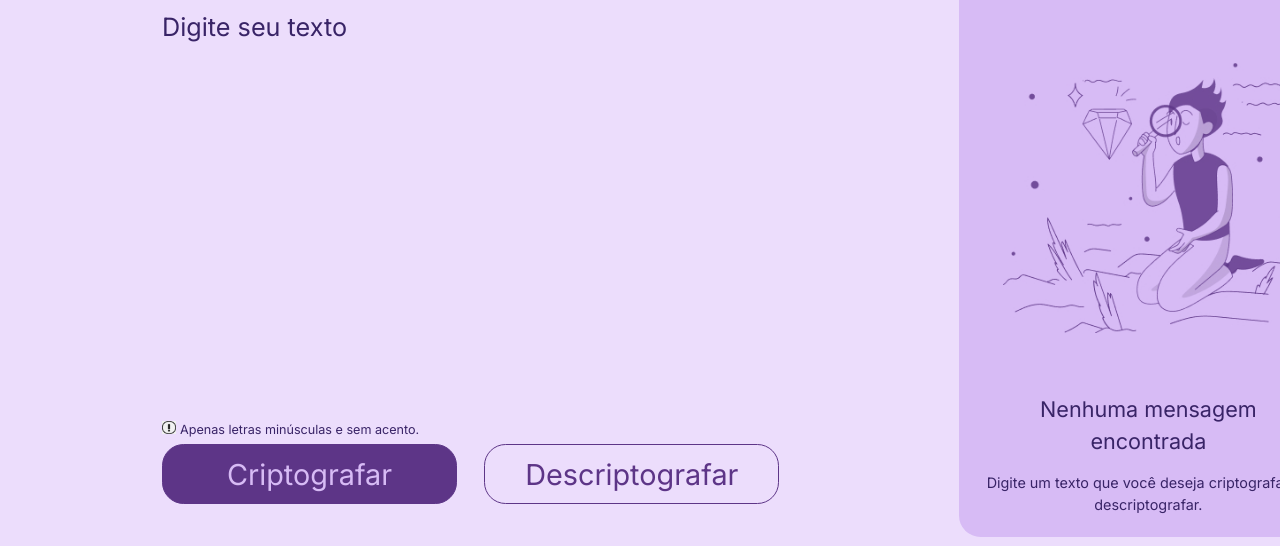
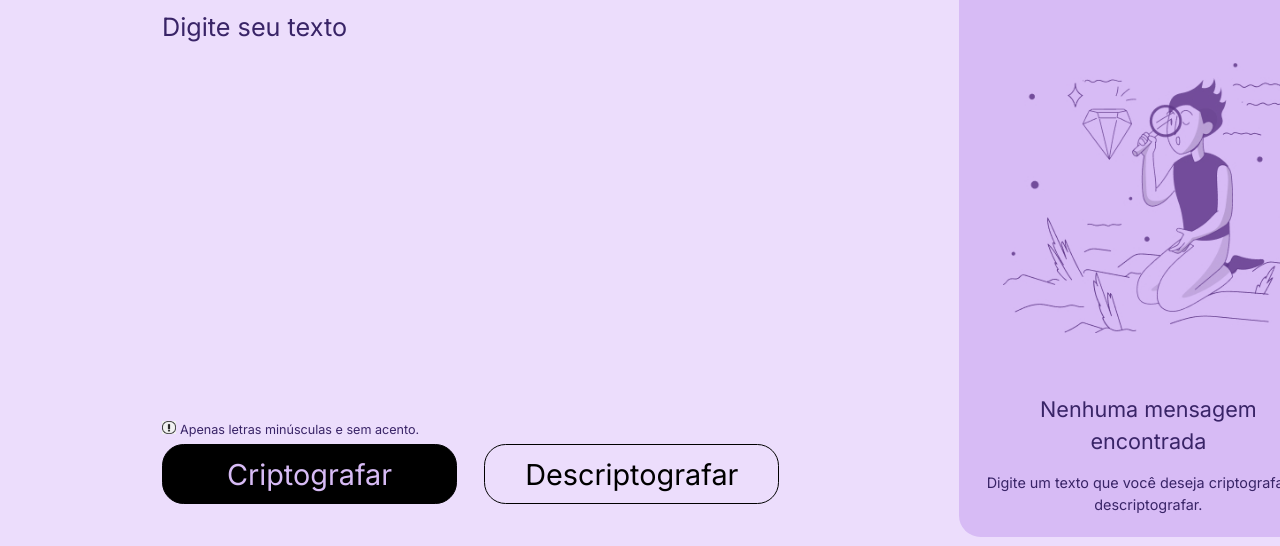
Before and after one commit to EmillyCarmo/challenge_decodificador, a plain HTML site: page index.html in a window 1280 px wide. Shown: the part 70-616 px from the top of the page. Drawn offline with Linux system fonts and the light colour scheme.

Commit message:
alterando a cor terciaria

```diff
--- a/styles/style.css
+++ b/styles/style.css
@@ -10,9 +10,9 @@
 
     --cor--primaria: #D7BBF5;
     --cor--secundaria: #ECDDFC;
-    --cor--terciaria: #5D3587;
+    --cor--terciaria: black;
     --cor--info: #392467;
-
+    /* #5D3587 */
 }
 
 body{
```
